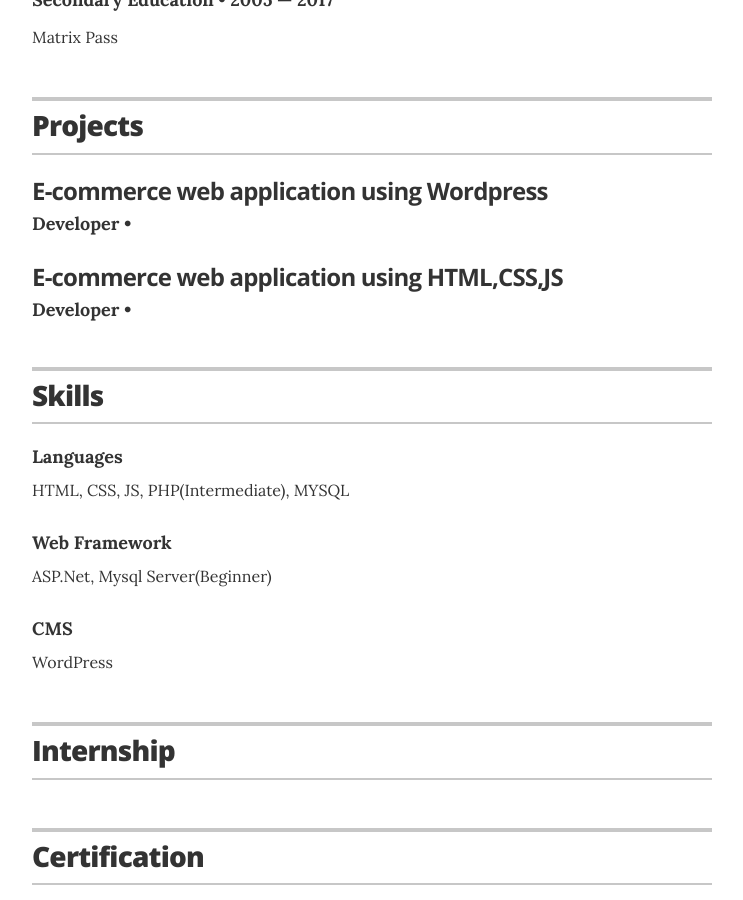
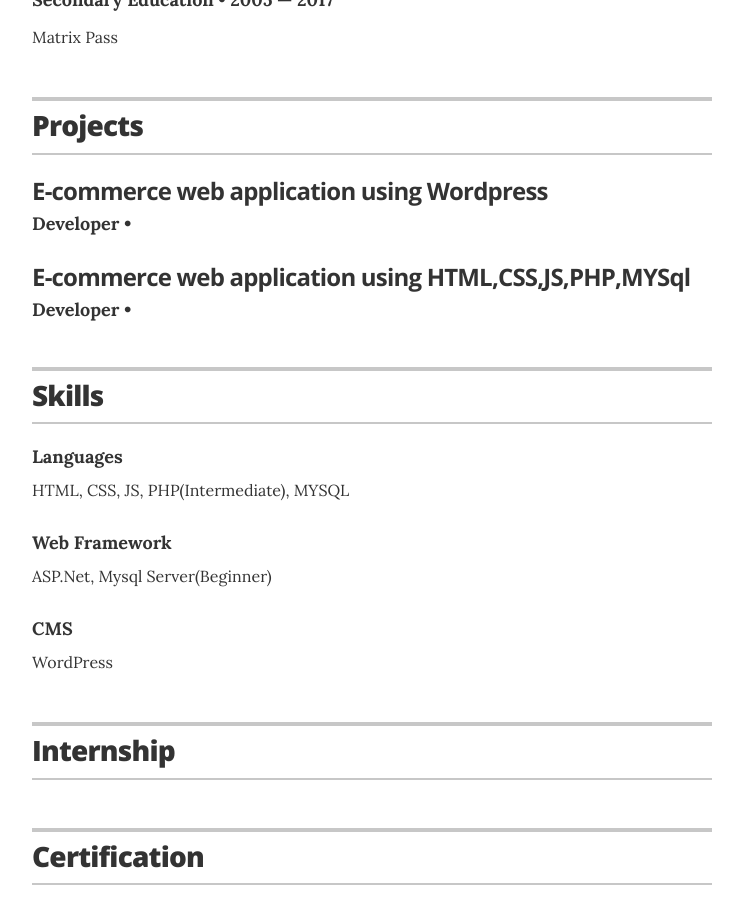
Before and after one commit to HyperDevil-X/Resume, a Jekyll site: the page built from index.html, in a window 1280 px wide and 900 px high, scrolled down 1246 px. Shown: the whole window, without its empty margins (268-1011 px from the left). Built offline with Jekyll 4.4.1, drawn with Linux system fonts in a browser that asks for light colours.

Commit message:
Update projects.yml

```diff
--- a/_data/projects.yml
+++ b/_data/projects.yml
@@ -9,7 +9,7 @@
   #description: Quantun Morphological operation based Image Proccessing for image sharpening and restoration.
 
 # Springfield Community Outreach Group
-- project: E-commerce web application using HTML,CSS,JS
+- project: E-commerce web application using HTML,CSS,JS,PHP,MYSql
   role: Developer
   #duration: Fev,2023 &mdash; May,2023
   # url: "#"
```
